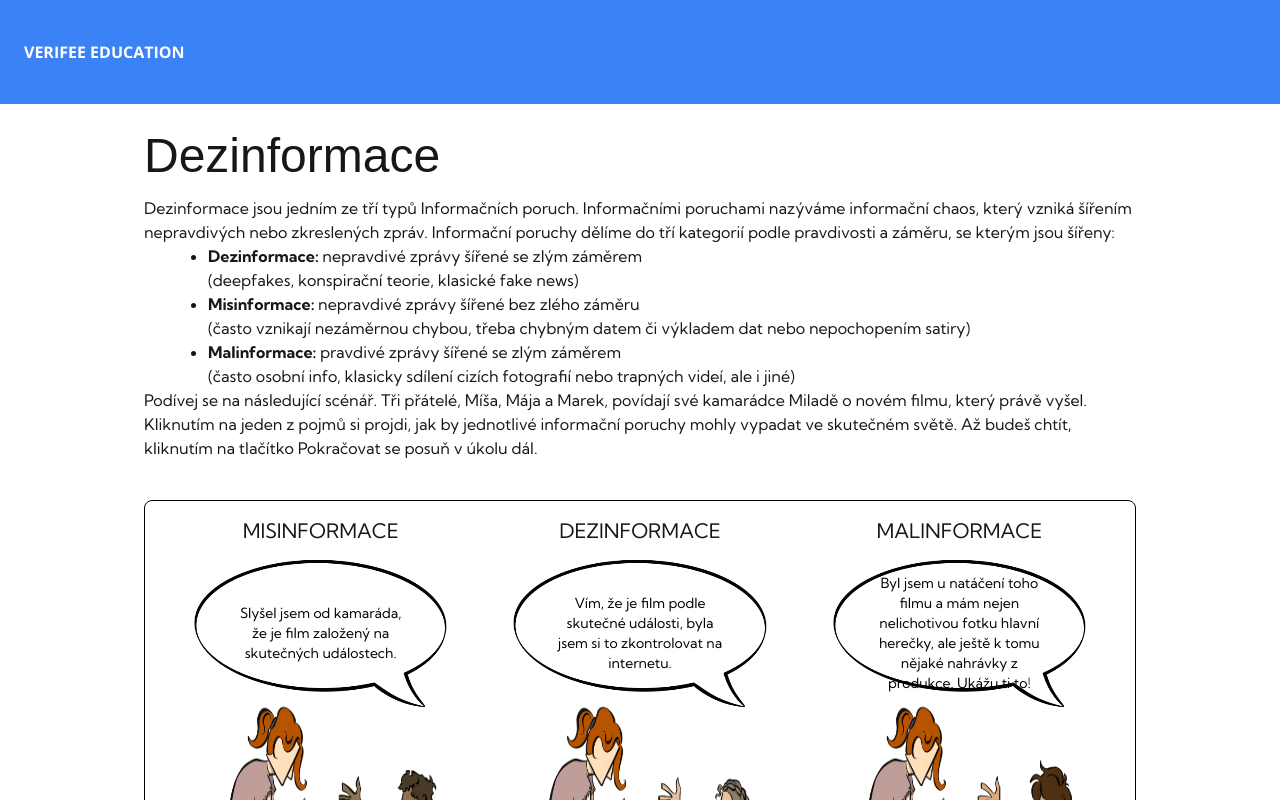
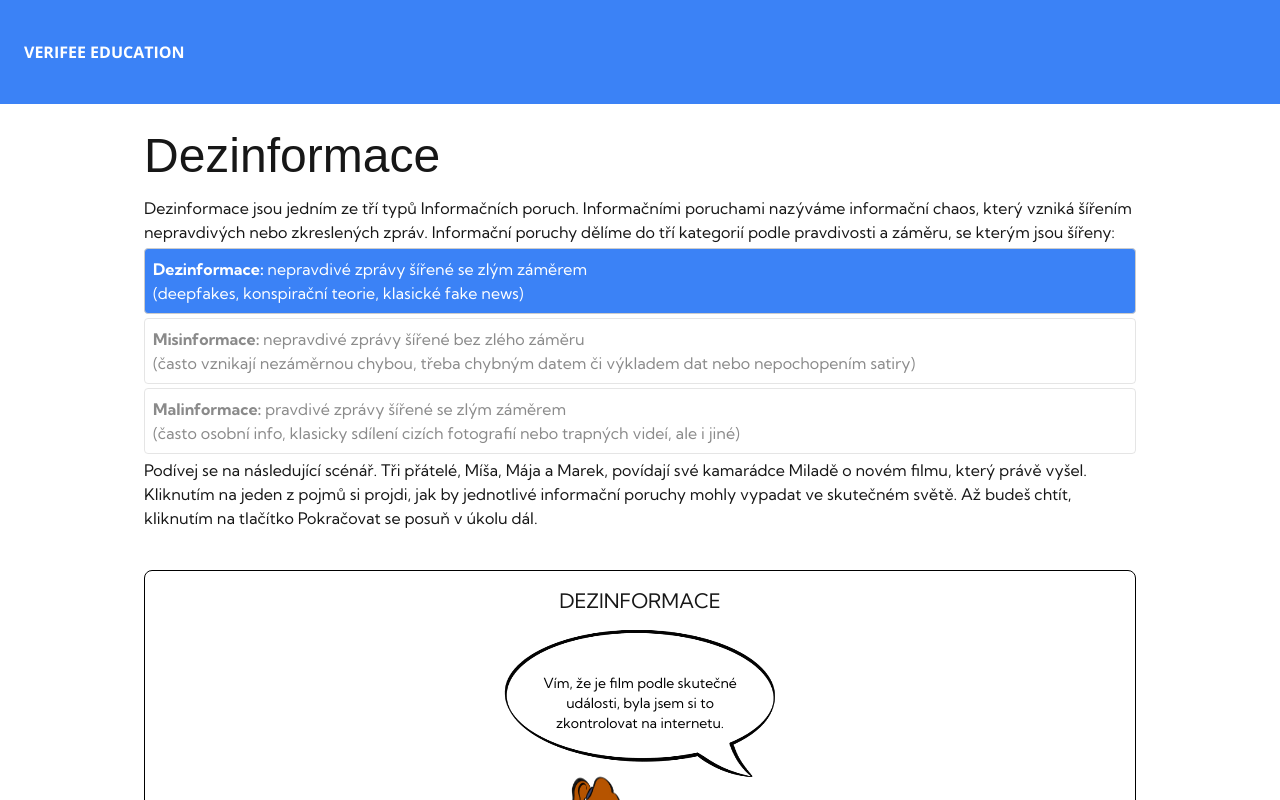
Before and after one commit to silverhardliner/verifee-edu-app, a Next.js app: page /dezinformace in a window 1280 px wide. Shown: the top 800 px of the page. Built offline with nearby package versions, Linux system fonts and the light colour scheme; a web font is replaced by a local one.

Commit message:
dezinformace interaktivni

```diff
--- a/app/dezinformace/page.tsx
+++ b/app/dezinformace/page.tsx
@@ -1,13 +1,20 @@
+"use client";
+
 import { Lexend_Exa } from "next/font/google";
 import img_a from "@/public/images/1.0.a.PNG";
 import img_b from "@/public/images/1.0.b.PNG";
 import img_c from "@/public/images/1.0.c.PNG";
 import "./styles.css";
 import RowImage from "../ui/dezinformace/row-image";
+import ClickListItem from "../ui/dezinformace/click-list-item";
+import { useState } from "react";
+import clsx from "clsx";
 
 const lexend_exa = Lexend_Exa({ subsets: ["latin"], display: "swap" });
 
 export default function Page() {
+  const [diplayedImage, setDisplayedImage] = useState(0);
+
   const image_a = {
     img: img_a,
     alt: "img_a",
@@ -38,7 +45,36 @@ export default function Page() {
       "Byl jsem u natáčení toho filmu a mám nejen nelichotivou fotku hlavní herečky, ale ještě k tomu nějaké nahrávky z produkce. Ukážu ti to!",
   };
 
-  const images = [image_a, image_b, image_c];
+  const images = [image_b, image_a, image_c];
+
+  const listItemDez = (
+    <div>
+      <b>Dezinformace: </b>nepravdivé zprávy šířené se zlým záměrem
+      <div>(deepfakes, konspirační teorie, klasické fake news)</div>
+    </div>
+  );
+
+  const listItemMis = (
+    <div>
+      <b>Misinformace: </b>nepravdivé zprávy šířené bez zlého záměru
+      <div>
+        (často vznikají nezáměrnou chybou, třeba chybným datem či výkladem dat
+        nebo nepochopením satiry)
+      </div>
+    </div>
+  );
+
+  const listItemMal = (
+    <div>
+      <b>Malinformace: </b>pravdivé zprávy šířené se zlým záměrem
+      <div>
+        (často osobní info, klasicky sdílení cizích fotografií nebo trapných
+        videí, ale i jiné)
+      </div>
+    </div>
+  );
+
+  const listItems = [listItemDez, listItemMis, listItemMal];
 
   return (
     <div>
@@ -51,25 +87,17 @@ export default function Page() {
         nebo zkreslených zpráv. Informační poruchy dělíme do tří kategorií podle
         pravdivosti a záměru, se kterým jsou šířeny:
       </p>
-      <ul className="list-disc pl-16">
-        <li>
-          <b>Dezinformace: </b>nepravdivé zprávy šířené se zlým záměrem
-          <div>(deepfakes, konspirační teorie, klasické fake news)</div>
-        </li>
-        <li>
-          <b>Misinformace: </b>nepravdivé zprávy šířené bez zlého záměru
-          <div>
-            (často vznikají nezáměrnou chybou, třeba chybným datem či výkladem
-            dat nebo nepochopením satiry)
-          </div>
-        </li>
-        <li>
-          <b>Malinformace: </b>pravdivé zprávy šířené se zlým záměrem
-          <div>
-            (často osobní info, klasicky sdílení cizích fotografií nebo trapných
-            videí, ale i jiné)
-          </div>
-        </li>
+      <ul>
+        {listItems.map((item, index) => {
+          return (
+            <ClickListItem
+              displayedImage={diplayedImage}
+              setDisplayedImage={setDisplayedImage}
+              itemIndex={index}
+              content={item}
+            />
+          );
+        })}
       </ul>
       <p>
         Podívej se na následující scénář. Tři přátelé, Míša, Mája a Marek,
@@ -79,9 +107,7 @@ export default function Page() {
         tlačítko Pokračovat se posuň v úkolu dál.
       </p>
       <div className="border-solid border rounded-lg border-black my-10 flex w-full p-4">
-        {images.map((image, id) => {
-          return <RowImage content={image} key={id} />;
-        })}
+        <RowImage content={images[diplayedImage]} />
       </div>
       <p>
         Ačkoli se často setkáte se všemi třemi typy informačních poruch, nás
--- /dev/null
+++ b/app/ui/dezinformace/click-list-item.tsx
@@ -0,0 +1,36 @@
+import clsx from "clsx";
+import React from "react";
+
+export default function ClickListItem({
+    displayedImage,
+    setDisplayedImage,
+    itemIndex,
+    content,
+}: {
+    displayedImage: number;
+    setDisplayedImage: (value: number) => void;
+    itemIndex: number;
+    content: React.ReactNode;
+}) {
+    return (
+        <div>
+            <li
+                onClick={() => {
+                    setDisplayedImage(itemIndex);
+                }}
+                className={clsx(
+                    "cursor-pointer p-2 transition-colors duration-200",
+                    { "opacity-50": displayedImage !== itemIndex },
+                    { "bg-blue-500 text-white": displayedImage === itemIndex }
+                )}
+                style={{
+                    border: "1px solid #ccc",
+                    borderRadius: "4px",
+                    margin: "4px 0",
+                }}
+            >
+                {content}
+            </li>
+        </div>
+    );
+}
--- a/app/ui/dezinformace/row-image.tsx
+++ b/app/ui/dezinformace/row-image.tsx
@@ -16,13 +16,13 @@ export default function RowImage({
   return (
     <div className="flex-1 relative object-contain flex flex-col items-center px-4">
       <p className="text-center text-xl">{content.title}</p>
-      <div className="relative w-full h-44">
+      <div className="relative w-1/3 h-44">
         <Image src={bubble} alt={content.alt} fill />
         <div className="absolute inset-14 flex items-center justify-center">
           <p className="text-center text-sm text-black">{content.bubbleText}</p>
         </div>
       </div>
-      <div className="relative w-full h-96 mt-[-80px]">
+      <div className="relative w-1/3 h-96 mt-[-80px]">
         <Image src={content.img} alt={content.alt} fill />
       </div>
       <p className="text-center text-lg italic">{content.detail}</p>
```
Also changed, not shown: package.json (+12 -11 lines), 1 other file (tests, documents, lock files or other folders).
